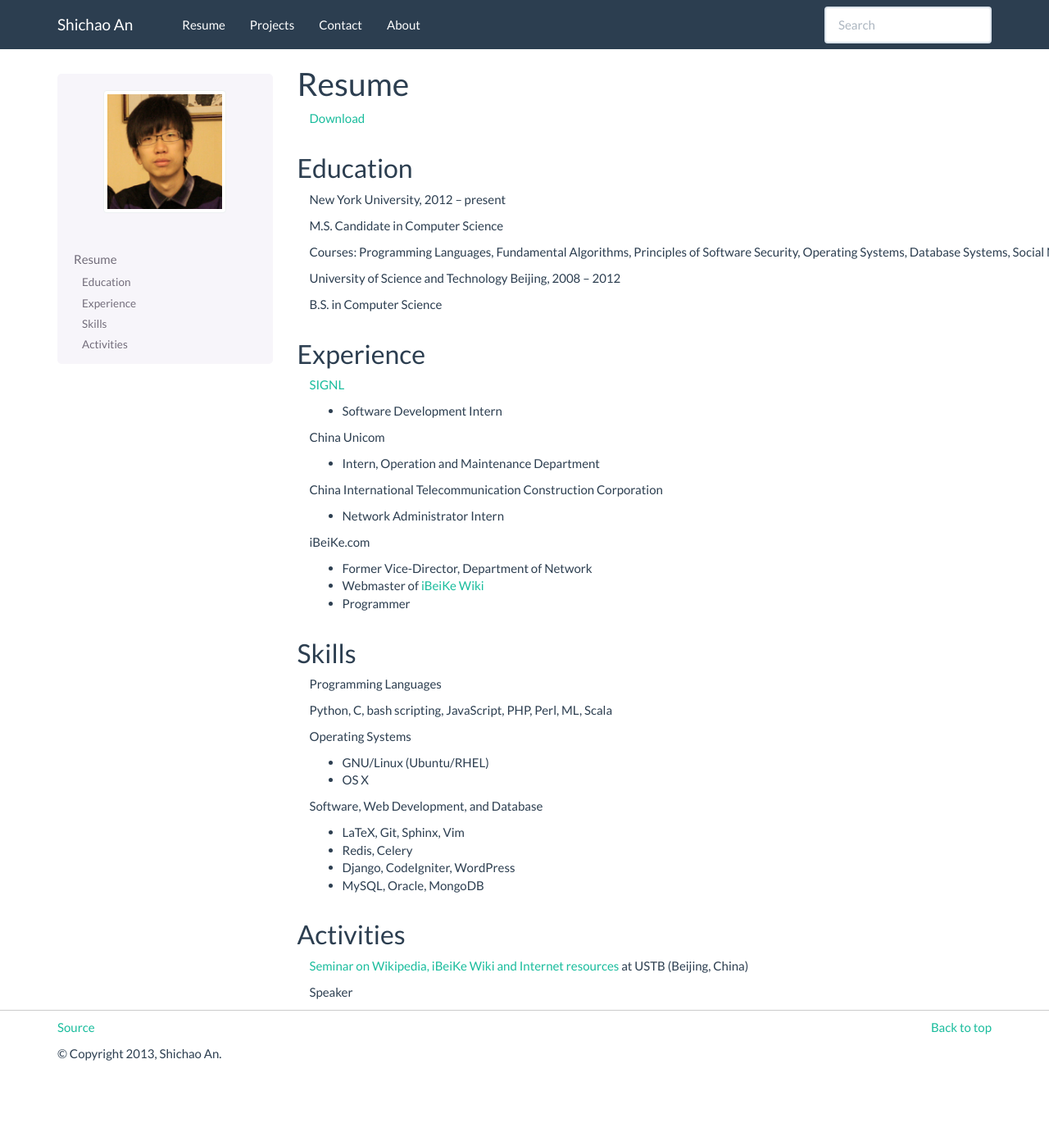
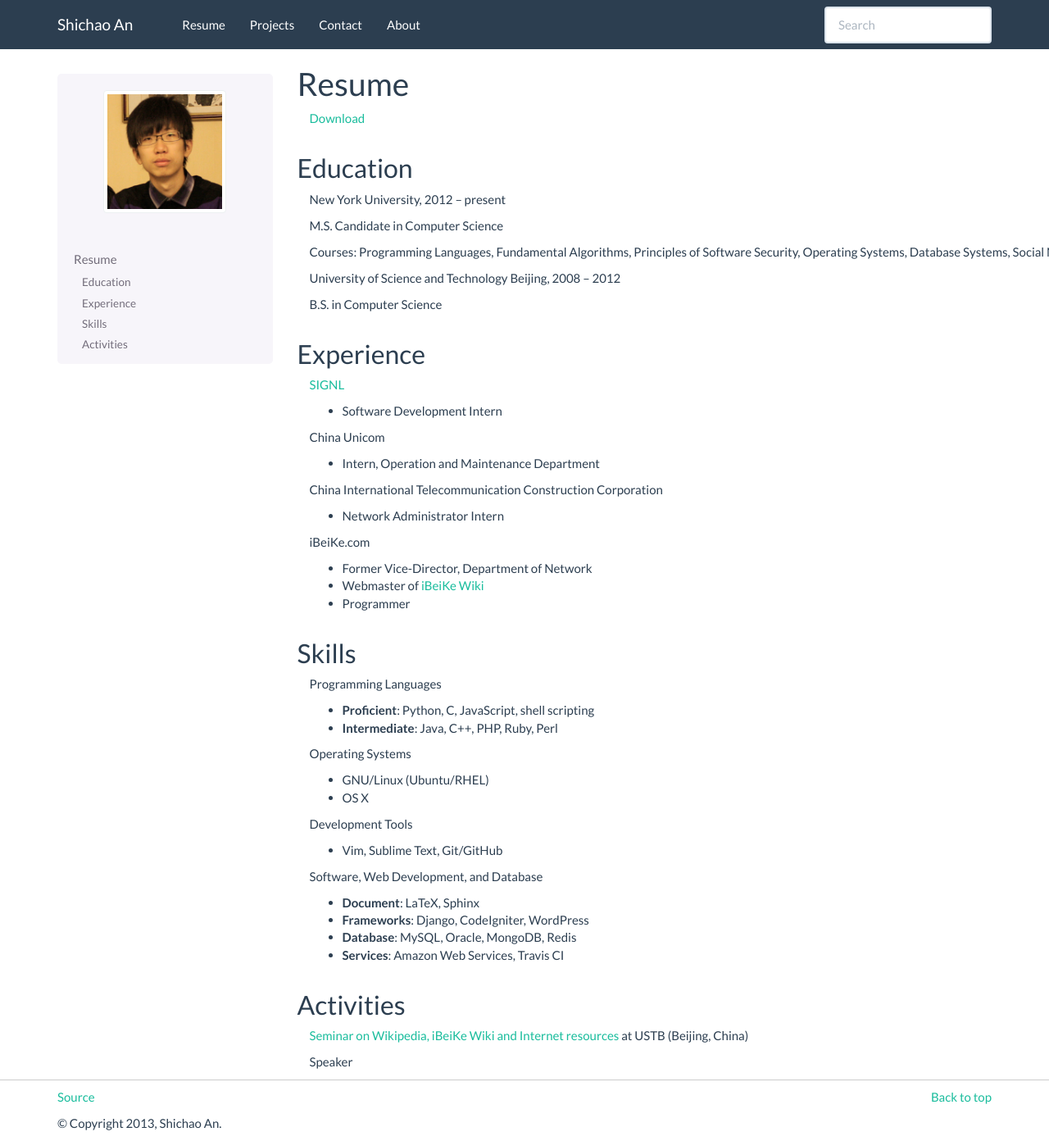
Before and after one commit to NulledExceptions/shichao, a Sphinx documentation site: the page built from source/resume.rst, in a window 1280 px wide and 1392 px high. Shown: the whole window at 82% size. Built offline with Sphinx 7.4.7, drawn with Linux system fonts in a browser that asks for light colours.

Commit message:
Update section Software, Web Development, and Database

```diff
--- a/source/resume.rst
+++ b/source/resume.rst
@@ -72,7 +72,8 @@ Skills
 
 .. container:: sublist
 
-    Python, C, bash scripting, JavaScript, PHP, Perl, ML, Scala
+    * **Proficient**: Python, C, JavaScript, shell scripting
+    * **Intermediate**: Java, C++, PHP, Ruby, Perl
 
 .. container:: section
 
@@ -85,14 +86,22 @@ Skills
 
 .. container:: section
 
+    Development Tools
+
+.. container:: sublist
+
+    * Vim, Sublime Text, Git/GitHub
+
+.. container:: section
+
     Software, Web Development, and Database
 
 .. container:: sublist
 
-    * LaTeX, Git, Sphinx, Vim
-    * Redis, Celery
-    * Django, CodeIgniter, WordPress
-    * MySQL, Oracle, MongoDB
+    * **Document**: LaTeX, Sphinx
+    * **Frameworks**: Django, CodeIgniter, WordPress
+    * **Database**: MySQL, Oracle, MongoDB, Redis
+    * **Services**: Amazon Web Services, Travis CI
 
 Activities
 ==========
```
